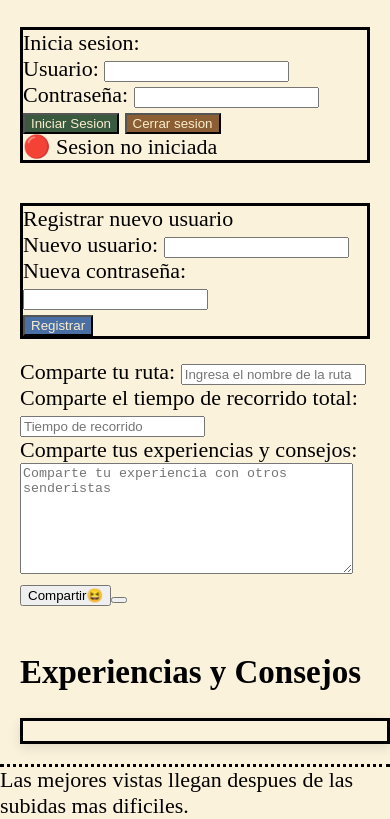
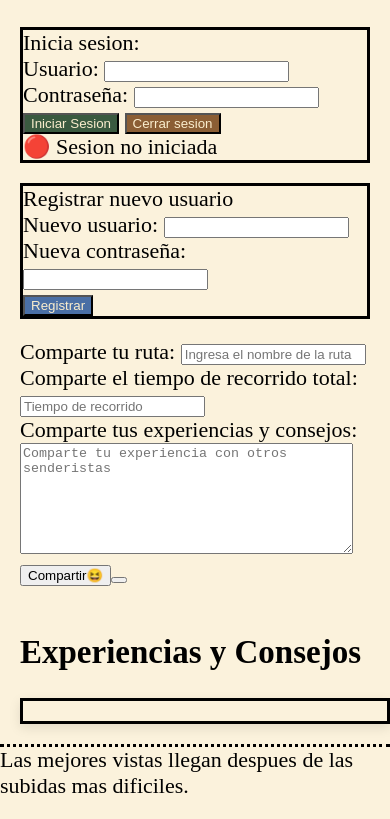
Before and after one commit to Oddy117/Proyecto-cliff, a plain HTML site: page index.html in a window 390 px wide. Shown: the part 928-1747 px from the top of the page. Drawn offline with Linux system fonts and the light colour scheme; a web font is replaced by a local one.

Commit message:
Add files via upload

```diff
--- a/style.css
+++ b/style.css
@@ -76,7 +76,7 @@ h1{
 /*--------------------*/
 section{
     padding-bottom: 20px;
-    margin-bottom: 20px;/*dos valores (arriba abajo - izquierda derecha)*/
+    margin-bottom: 20px;/*cunado haya dos valores (arriba abajo - izquierda derecha)*/
 }
 
 
@@ -247,7 +247,7 @@ footer{
     }
 
     .registrar-usuario{
-    margin: 20px 0;
+        margin-left: 0;
     }
 
     textarea{
```
